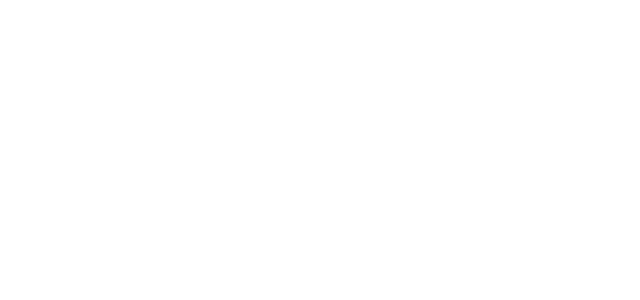
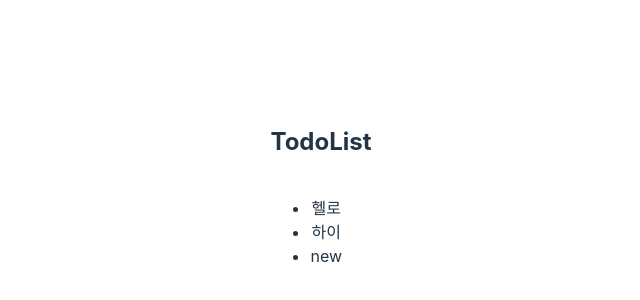
Before and after one commit to dmswl6310/wanted-frontend, a React (Vite) app: page /todolist in a window 1280 px wide. Before the commit this address had no page. Shown: the part 206-506 px from the top of the page, without its empty margins (319-959 px from the left). Built offline with nearby package versions, Linux system fonts and the light colour scheme.

Commit message:
feat: 투두리스트 페이지 추가

```diff
--- a/src/App.tsx
+++ b/src/App.tsx
@@ -3,6 +3,7 @@
 import SignUp from "./pages/SignUp";
 import SignIn from "./pages/SignIn";
 import Home from "./pages/Home";
+import TodoList from "./pages/TodoList";
 
 function App() {
   return (
@@ -10,6 +11,7 @@
       <Route path="/" element={<Home />} />
       <Route path="/signin" element={<SignIn />} />
       <Route path="/signup" element={<SignUp />} />
+      <Route path="/todolist" element={<TodoList />} />
     </Routes>
   );
 }
--- a/src/pages/Home.tsx
+++ b/src/pages/Home.tsx
@@ -24,6 +24,7 @@
       {isLogined ? (
         <MenuContainer>
           {`안녕하세요. ${localStorage.getItem("email")}님!`}
+          <Link to="/todolist">Todolist</Link>
           <button onClick={handleLogout}>로그아웃</button>
         </MenuContainer>
       ) : (
--- /dev/null
+++ b/src/pages/TodoList.tsx
@@ -0,0 +1,105 @@
+import { useState } from "react";
+import { useNavigate } from "react-router-dom";
+import styled from "styled-components";
+
+interface Post {
+  title: string;
+  content: string;
+  id: string;
+  createdAt: string;
+  updatedAt: string;
+  editable: boolean;
+}
+
+export default function TodoList() {
+  const [post, setPost] = useState<Post>();
+  const navigate = useNavigate();
+
+  const handleNewBtn = () => {
+    const emptyPost: Post = {
+      title: "",
+      content: "",
+      id: "",
+      createdAt: "",
+      updatedAt: "",
+      editable: true,
+    };
+    setPost(emptyPost);
+  };
+  const handleComplete = () => {
+    if (post?.id) {
+      handleUpdateTodo();
+    } else {
+      handleCreateTodo();
+    }
+  };
+
+  const handleUpdateTodo = () => {};
+
+  const handleCreateTodo = async () => {
+    const response = await fetch("http://localhost:8080/todos", {
+      method: "POST",
+      headers: {
+        Authorization: `Bearer ${localStorage.getItem("token")}`,
+        "Content-Type": "application/json",
+      },
+      body: JSON.stringify({
+        title: post?.title,
+        content: post?.content,
+      }),
+    });
+
+    const result = await (await response.json()).data;
+
+    if (response.status == 200) {
+      const newPost: Post = {
+        title: result.title,
+        content: result.content,
+        id: result.id,
+        createdAt: result.createdAt,
+        updatedAt: result.updatedAt,
+        editable: false,
+      };
+
+      setPost(newPost);
+    } else {
+      localStorage.clear();
+      navigate("/signin");
+      alert("문제가 있습니다. 재로그인 해주시기 바랍니다.");
+    }
+  };
+
+  return (
+    <div>
+      <h2>TodoList</h2>
+      <TodoContainer>
+        <ListContainer>
+          <ul>
+            <li>헬로</li>
+            <li>하이</li>
+            <li onClick={handleNewBtn}>new</li>
+          </ul>
+        </ListContainer>
+        <DetailWrapper>
+          {post != null && (
+            <Detail>
+              <input disabled={!post?.editable}>{post?.title}</input>
+              <input disabled={!post?.editable}>{post?.content}</input>
+              <button onClick={handleComplete}></button>
+            </Detail>
+          )}
+        </DetailWrapper>
+      </TodoContainer>
+    </div>
+  );
+}
+
+const TodoContainer = styled.div`
+  display: flex;
+  /* flex-direction: column; */
+`;
+
+const ListContainer = styled.div``;
+
+const DetailWrapper = styled.div``;
+const Detail = styled.div``;
```
